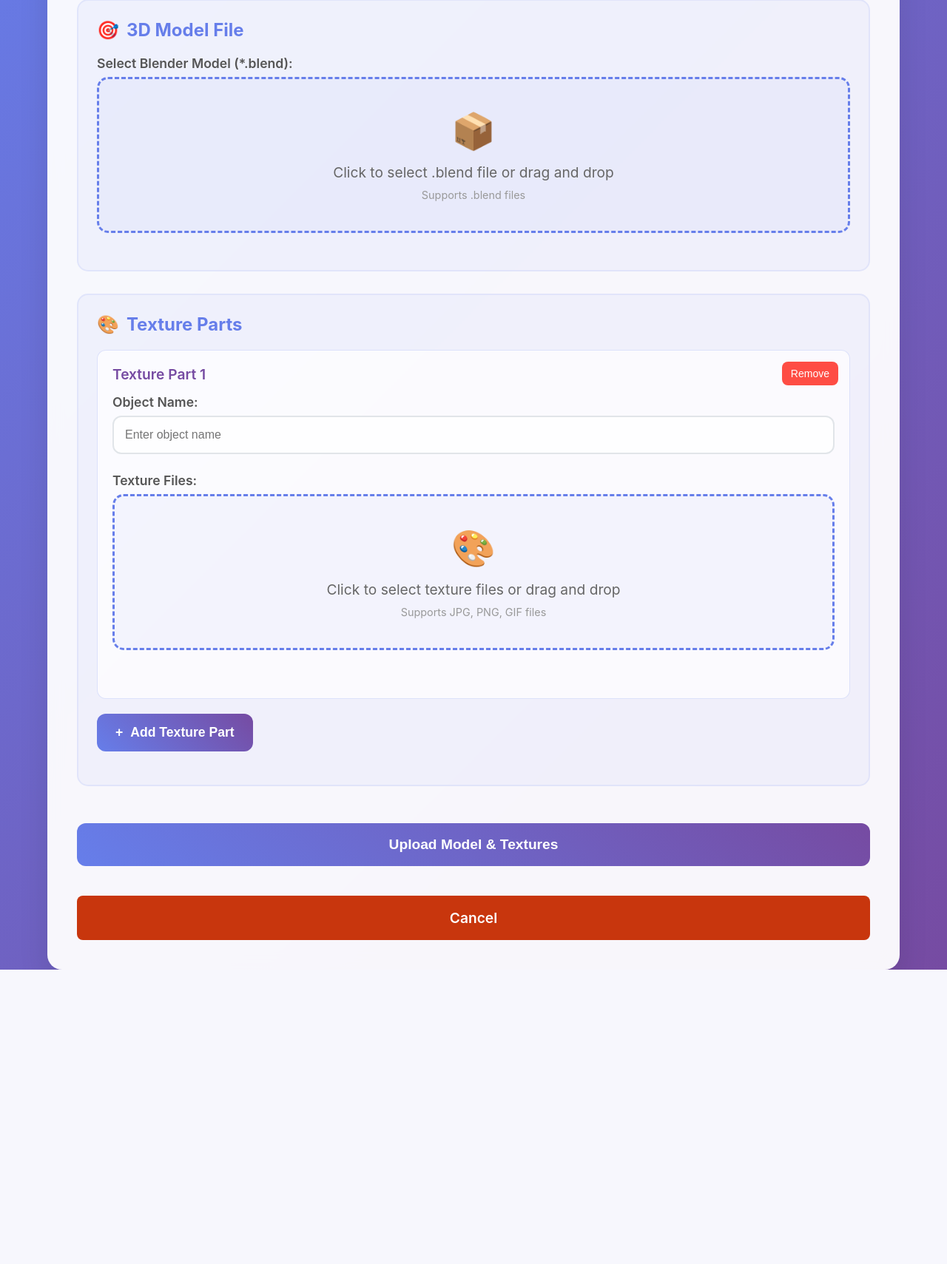
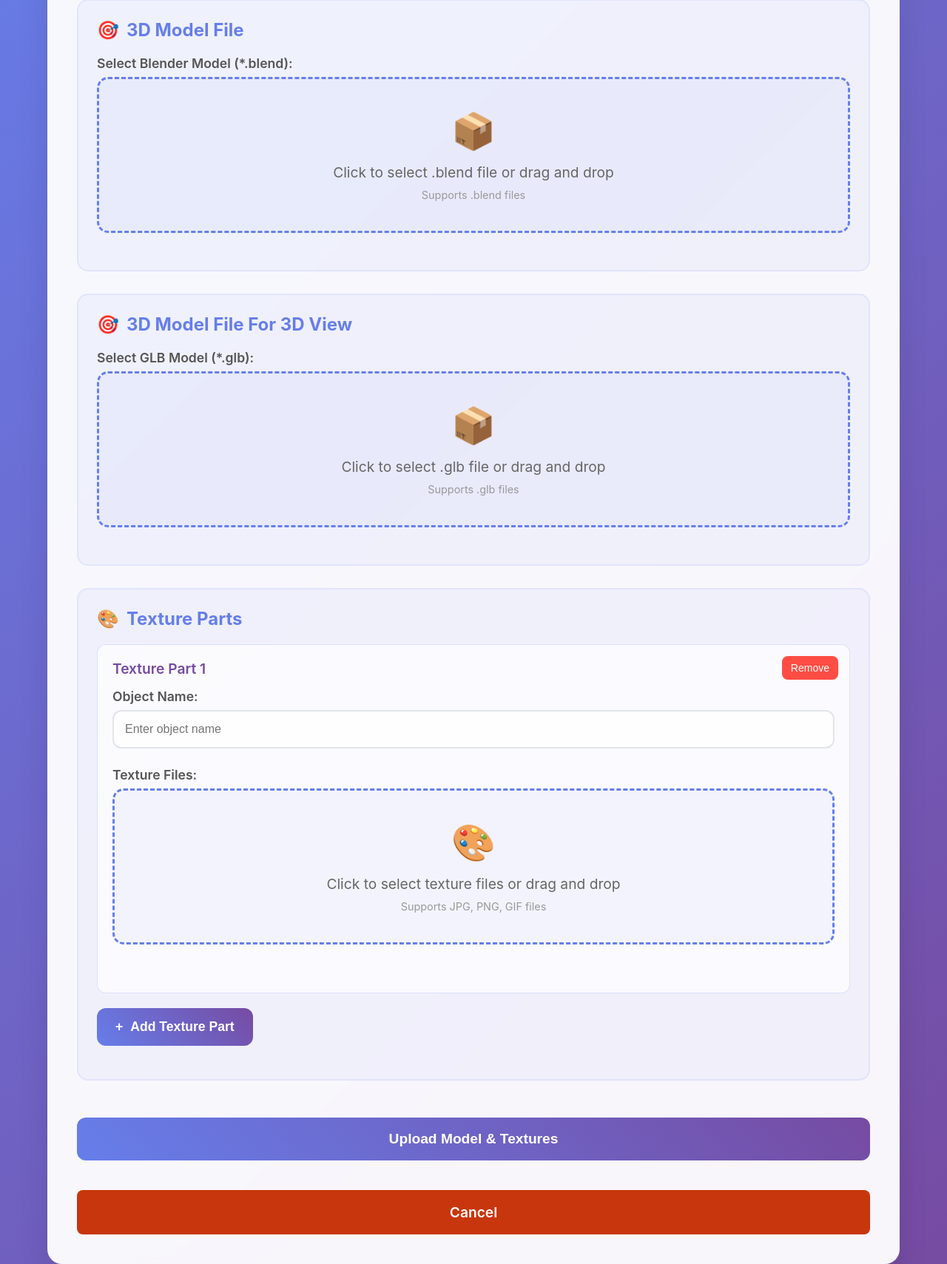
Before and after one commit to Debraj-Das/upload-3d-model, a Django app: page /upload/ in a window 1280 px wide. Shown: the part 266-1975 px from the top of the page at 74% size. Before the commit the page ends 1577 px from the top, so only its background shows below. Run offline with Django 5.2, Linux system fonts and the light colour scheme.

Commit message:
small model upload work completed

```diff
--- a/upload/models.py
+++ b/upload/models.py
@@ -8,6 +8,10 @@ def upload_model_path(instance, filename):
     unique_filename = f"{uuid.uuid4().hex}{ext}"
     return f'uploads/models/{instance.project_name}/{unique_filename}'
 
+def upload_LQ_model_path(instance, filename):
+    ext = os.path.splitext(filename)[1]
+    unique_filename = f"{uuid.uuid4().hex}{ext}"
+    return f'uploads/LQ_models/{instance.project_name}/{unique_filename}'
 
 def upload_texture_path(instance, filename):
     ext = os.path.splitext(filename)[1]
@@ -19,6 +23,7 @@ class Project(models.Model):
     project_name = models.CharField(max_length=300, unique=True)
     view_name = models.CharField(max_length=200)
     model_file = models.FileField(upload_to=upload_model_path, null=True, blank=True)
+    low_quality_model_file = models.FileField(upload_to=upload_LQ_model_path, null=True, blank=True)
     created_at = models.DateTimeField(auto_now_add=True)
     updated_at = models.DateTimeField(auto_now=True)
     user = models.ForeignKey(User, on_delete=models.CASCADE, null=True, blank=True)
--- a/upload/templates/upload_model.html
+++ b/upload/templates/upload_model.html
@@ -33,6 +33,24 @@
                 <div class="upload-text">Click to select .blend file or drag and drop</div>
                 <div class="upload-hint">Supports .blend files</div>
                 <input type="file" id="model_file" name="model_file" class="file-input" accept=".blend" required>
+            </div>
+            <div class="file-count" id="modelFileCount"></div>
+        </div>
+    </div>
+
+        <!-- Model Section -->
+    <div class="model-section">
+        <div class="section-title">
+            <span>🎯</span>
+            3D Model File For 3D View
+        </div>
+        <div class="form-group">
+            <label for="model_file">Select GLB Model (*.glb):</label>
+            <div class="file-upload-area" id="modelUploadArea">
+                <div class="upload-icon">📦</div>
+                <div class="upload-text">Click to select .glb file or drag and drop</div>
+                <div class="upload-hint">Supports .glb files</div>
+                <input type="file" id="low_quality_model_file" name="low_quality_model_file" class="file-input" accept=".glb" required>
             </div>
             <div class="file-count" id="modelFileCount"></div>
         </div>
--- a/upload/views.py
+++ b/upload/views.py
@@ -21,6 +21,7 @@ def upload_model(request):
     if request.method == 'POST':
         view_name = request.POST.get('project_name')
         model_file = request.FILES.get('model_file')
+        low_quality_model_file = request.FILES.get('low_quality_model_file')
         object_names = request.POST.getlist('object_names[]')
 
 
@@ -40,6 +41,7 @@ def upload_model(request):
             project_name=project_name,
             view_name = view_name,
             model_file=model_file,
+            low_quality_model_file=low_quality_model_file,
             user=request.user if request.user.is_authenticated else None
         )
 
@@ -109,18 +111,27 @@ def delete_project(request, pk):
         try:
             if os.path.exists(model_dir):
                 shutil.rmtree(model_dir)
+
+            low_quality_model_file_dir = os.path.join(settings.MEDIA_ROOT, 'uploads/LQ_models', str(project.project_name))
+            if os.path.exists(low_quality_model_file_dir):
+                shutil.rmtree(low_quality_model_file_dir)
+
             textures = os.path.join(settings.MEDIA_ROOT, 'uploads/textures', str(project.project_name))
             if os.path.exists(textures):
                 shutil.rmtree(textures)
+
             output_dir = os.path.join(settings.MEDIA_ROOT, 'output', str(project.project_name))
             if os.path.exists(output_dir):
                 shutil.rmtree(output_dir)
+
             err_file = os.path.join(settings.MEDIA_ROOT,'errs', str(project.project_name))
             if os.path.isfile(err_file):
                 os.remove(err_file)
+
             log_file = os.path.join(settings.MEDIA_ROOT, 'logs', str(project.project_name))
             if os.path.isfile(log_file):
                 os.remove(log_file)
+
             project.delete()
             messages.success(request, 'Project deleted successfully!')
         except OSError as e:
@@ -147,7 +158,7 @@ def generate_images(request):
 
 def get_model_path(request, product_id):
     project = get_object_or_404(Project, project_name=product_id)
-    model_url = project.model_file.url if project.model_file else None
+    model_url = project.low_quality_model_file.url if project.low_quality_model_file else None
     return JsonResponse({'model_file': model_url})
 
 def get_textures(request, product_id):
```
Also changed, not shown: upload/forms.py (+11 -1 lines), upload/templates/project_detail.html (+18 -0 lines).
